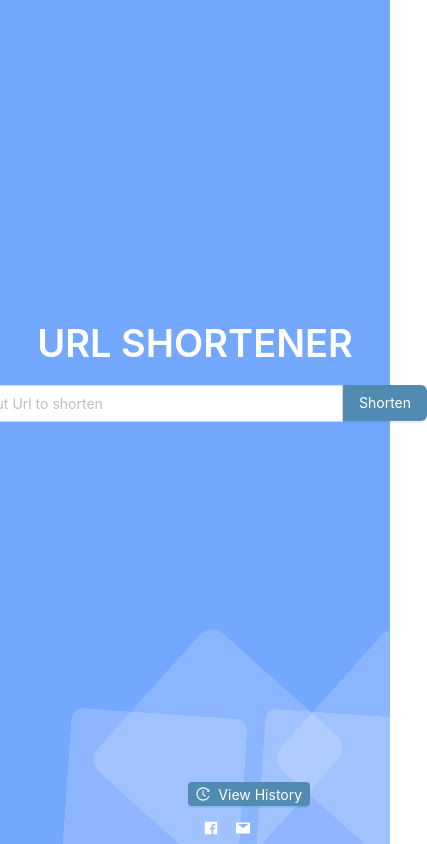
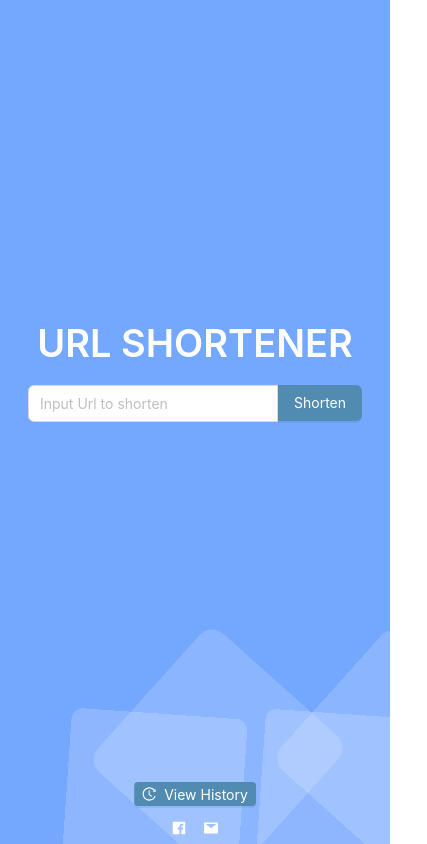
Before and after one commit to giakhang3005/shortenurl, a React (Create React App) app: page / in a window 390 px wide. Shown: the whole page, 427 px wide, since content can reach past the window. Built offline with nearby package versions, Linux system fonts and the light colour scheme.

Commit message:
add responsive

```diff
--- a/src/App.js
+++ b/src/App.js
@@ -14,7 +14,8 @@ function App() {
         { display: "flex" },
         { justifyContent: "center" },
         { alignItems: "center" },
-        { height: "100vh" }
+        { height: "100vh" },
+        {width: "100%"},
       )}
     >
       <ConfigProvider theme={{ token: { colorPrimary: "#518bb2" } }}>
--- a/src/Components/Background/Background.css
+++ b/src/Components/Background/Background.css
@@ -181,6 +181,7 @@
     position: absolute;
     bottom: 0;
     left: 50%;
+    transform: translateX(-50%);
     color: white;
 }
 .infoBtn {
@@ -194,5 +195,6 @@
 .viewBtn {
     position: absolute;
     bottom: 38px;
-    left: 48.3%;
+    left: 50%;
+    transform: translateX(-50%)
 }
--- a/src/Components/InputZone/InputUrl.css
+++ b/src/Components/InputZone/InputUrl.css
@@ -1,13 +1,18 @@
 .InputUrl {
     text-align: center;
-    transform: translateY(-7vh)
+    transform: translateY(-7vh);
 }
 
 .InputUrl .InputTitle {
     color: white
 }
 .InputUrl .UrlInputBox {
-    width: 380px;
+    width: 320px;
     line-height: 27px;
     margin: 0 0 10px 0;
 }
+@media only screen and (max-width: 400px) {
+    .InputUrl .UrlInputBox {
+        width: 250px;
+    }
+}
```
